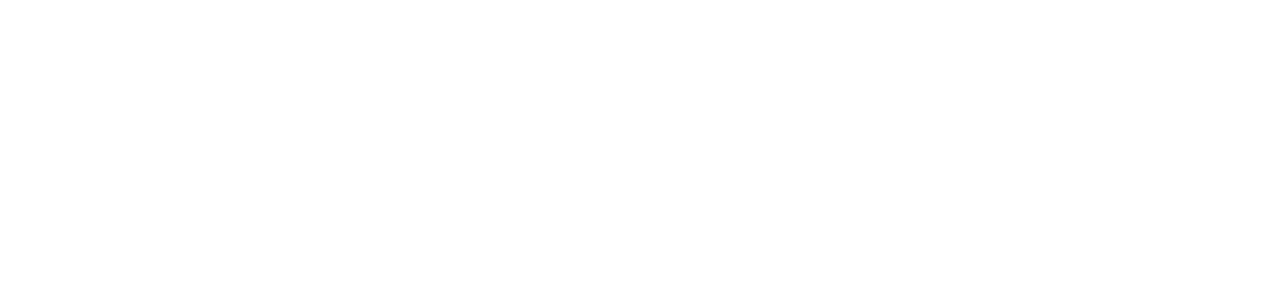
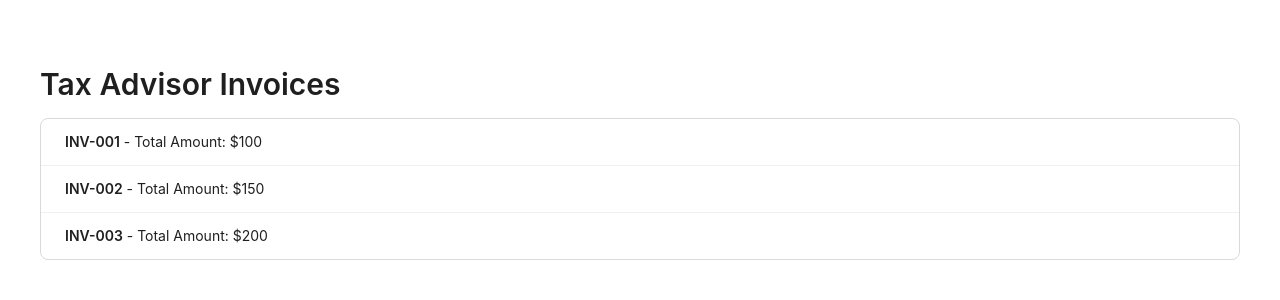
Before and after one commit to uni-mike/GreenInvoiceApp, a React (Create React App) app: page /tax_advisor_invoices in a window 1280 px wide. Before the commit this address led to /login. Shown: the top 300 px of the page. Built offline with nearby package versions, Linux system fonts and the light colour scheme.

Commit message:
Tax advisor role added #1

```diff
--- a/src/App.js
+++ b/src/App.js
@@ -8,7 +8,7 @@
 import LineItems from "./pages/LineItems";
 import Dashboard from "./pages/Dashboard";
 import SettingsPage from "./pages/Settings";
-
+import TaxAdvisorInvoices from "./pages/TaxAdvisorInvoices";
 import { useAuth } from "./pages/AuthContext";
 import { Button, Layout, Menu } from "antd";
 import {
@@ -25,7 +25,7 @@
 const { Sider, Content } = Layout;
 
 function App() {
-  const { isAuthenticated, logout } = useAuth();
+  const { isAuthenticated, logout, user } = useAuth();
   const [collapsed, setCollapsed] = useState(false);
   const [isMobileMenuVisible, setIsMobileMenuVisible] = useState(false);
   const [isSmallScreen, setIsSmallScreen] = useState(false);
@@ -81,6 +81,11 @@
                 <Menu.Item key="2" icon={<FileTextOutlined />}>
                   <Link to="/invoices">Invoices</Link>
                 </Menu.Item>
+                {user.role === "tax_advisor" && (
+                  <Menu.Item key="8" icon={<FileTextOutlined />}>
+                    <Link to="/tax_advisor_invoices">Tax Advisor Invoices</Link>
+                  </Menu.Item>
+                )}
                 <Menu.Item key="3" icon={<UserOutlined />}>
                   <Link to="/suppliers">Suppliers</Link>
                 </Menu.Item>
@@ -118,6 +123,11 @@
                 <Menu.Item key="2" icon={<FileTextOutlined />}>
                   <Link to="/invoices">Invoices</Link>
                 </Menu.Item>
+                {user.role === "tax_advisor" && (
+                  <Menu.Item key="8" icon={<FileTextOutlined />}>
+                    <Link to="/tax_advisor_invoices">Tax Advisor Invoices</Link>
+                  </Menu.Item>
+                )}
                 <Menu.Item key="3" icon={<UserOutlined />}>
                   <Link to="/suppliers">Suppliers</Link>
                 </Menu.Item>
@@ -157,6 +167,10 @@
               <Route path="/invoices/lineitems" element={<LineItems />} />
               <Route path="/settings" element={<SettingsPage />} />
               <Route
+                path="/tax_advisor_invoices"
+                element={<TaxAdvisorInvoices />}
+              />
+              <Route
                 path="*"
                 element={
                   isAuthenticated ? (
--- a/src/pages/AuthContext.js
+++ b/src/pages/AuthContext.js
@@ -26,7 +26,11 @@
       try {
         const decoded = jwtDecode(token);
         if (decoded.user_id) {
-          setUser({ user_id: decoded.user_id, username: decoded.username });
+          setUser({
+            user_id: decoded.user_id,
+            username: decoded.user_email,
+            role: decoded.role,
+          });
           setIsAuthenticated(true);
         } else {
           setIsAuthenticated(false);
@@ -38,7 +42,7 @@
       setIsAuthenticated(false);
     }
     setLoaded(true);
-  }, [token]);
+  }, []);
 
   const saveToken = (newToken) => {
     localStorage.setItem("token", newToken);
@@ -57,6 +61,10 @@
     setTempUserData(userData);
   };
 
+  const getToken = () => {
+    return token;
+  };
+
   const contextValue = useMemo(
     () => ({
       isAuthenticated,
@@ -67,6 +75,7 @@
       logout,
       requireOtpValidation,
       loaded,
+      getToken,
       setUser,
       setIsAuthenticated,
       setToken,
--- a/src/pages/Login.js
+++ b/src/pages/Login.js
@@ -4,6 +4,7 @@
 import { useNavigate } from "react-router-dom";
 import * as api from "../api/api";
 import { useAuth } from "./AuthContext";
+import jwtDecode from "jwt-decode";
 
 const clientId =
   "835774101543-nbskjj7th3jc169u6g8gr28m8jss0h8p.apps.googleusercontent.com";
@@ -41,6 +42,7 @@
             email: authResponse.email,
             google_id: authResponse.google_id,
             name: authResponse.name,
+            role: authResponse.role,
           });
 
           if (otp) {
@@ -81,18 +83,27 @@
   };
 
   const handleAuthenticationSuccess = (response) => {
-    const { userData, token } = response;
+    const { token } = response;
+
+    const decodedToken = jwtDecode(token);
+
+    const role = decodedToken.role || "default_role";
+
     if (token) {
       localStorage.setItem("token", token);
     }
 
+    const { user_google_id } = decodedToken;
+
     authContext.setUser({
-      username: userData.name,
-      user_id: userData.google_id,
+      username: decodedToken.user_email,
+      user_id: user_google_id,
+      role: role,
     });
     authContext.setIsAuthenticated(true);
     navigate("/dashboard");
   };
+
 
   return (
     <div
--- /dev/null
+++ b/src/pages/TaxAdvisorInvoices.js
@@ -0,0 +1,28 @@
+import React, { useState, useEffect } from "react";
+import { List, Typography } from "antd";
+
+const TaxAdvisorInvoices = () => {
+  const [invoices, setInvoices] = useState([
+    { id: 1, number: "INV-001", totalAmount: 100 },
+    { id: 2, number: "INV-002", totalAmount: 150 },
+    { id: 3, number: "INV-003", totalAmount: 200 },
+  ]);
+
+  return (
+    <div>
+      <Typography.Title level={2}>Tax Advisor Invoices</Typography.Title>
+      <List
+        bordered
+        dataSource={invoices}
+        renderItem={(item) => (
+          <List.Item>
+            <Typography.Text strong>{item.number}</Typography.Text> - Total
+            Amount: ${item.totalAmount}
+          </List.Item>
+        )}
+      />
+    </div>
+  );
+};
+
+export default TaxAdvisorInvoices;
```
